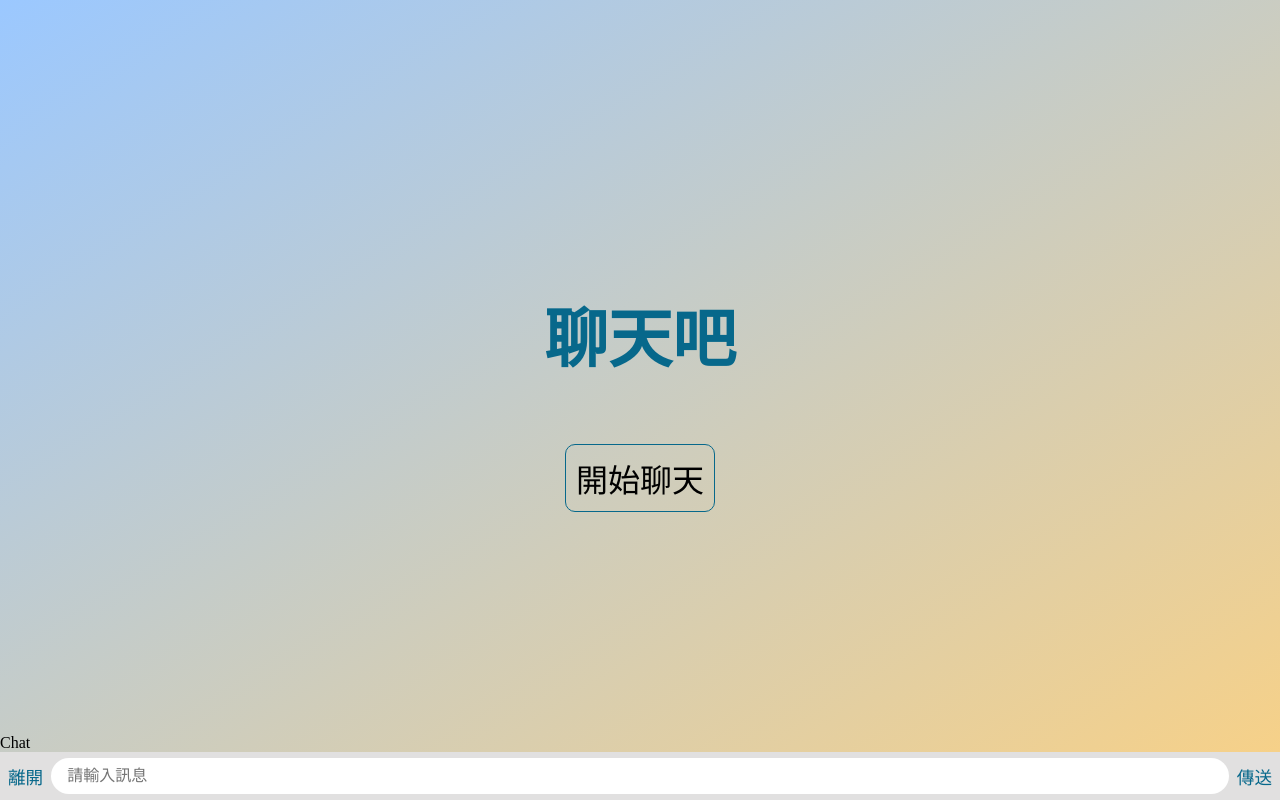
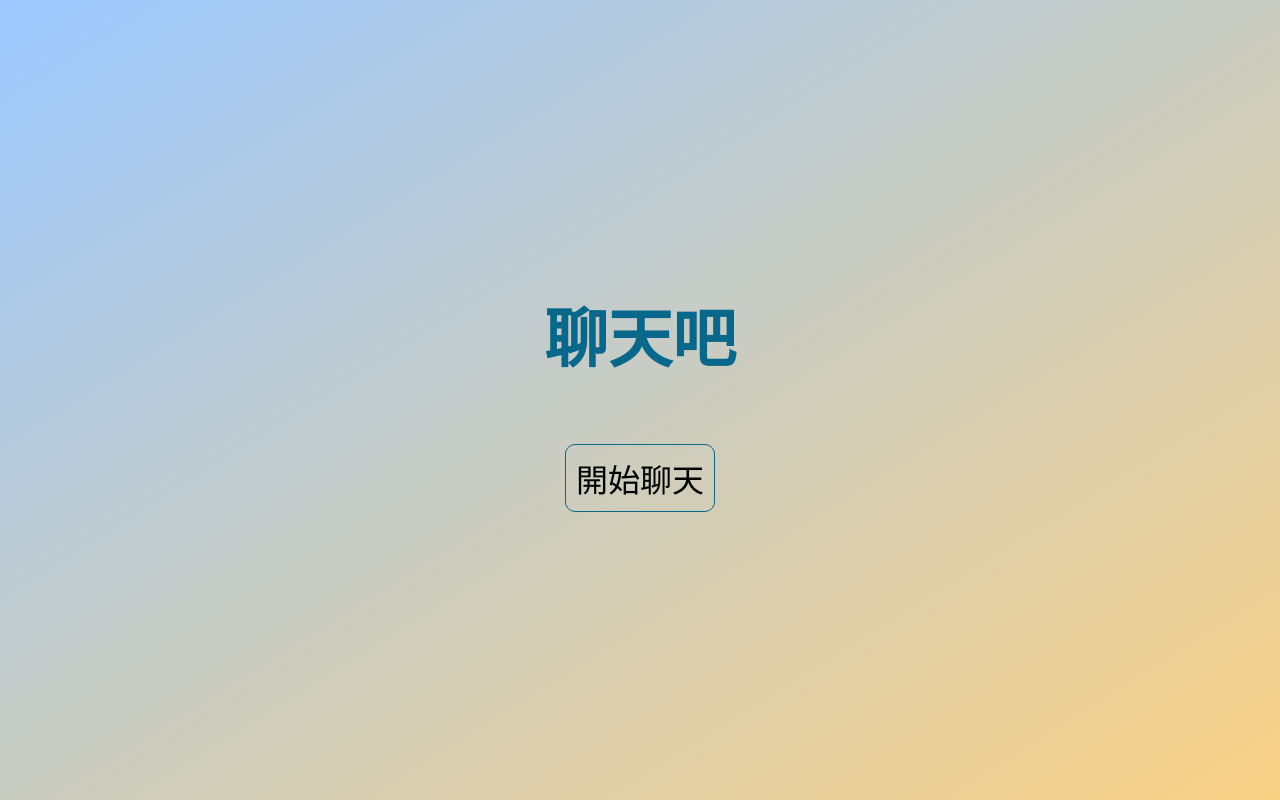
Before and after one commit to JiangShuuu/socket-chat, a React (Create React App) app in the folder client-chat/: page / in a window 1280 px wide. Built offline with nearby package versions, Linux system fonts and the light colour scheme.

Commit message:
add context

```diff
--- a/client-chat/src/App.js
+++ b/client-chat/src/App.js
@@ -1,13 +1,16 @@
 import { BrowserRouter, Routes, Route } from 'react-router-dom'
+import { MenuProvider } from './context/MenuContext'
 import Index from './pages/index'
 
 function App() {
   return (
-    <BrowserRouter>
-      <Routes>
-        <Route path="/" element={<Index />}></Route>
-      </Routes>
-    </BrowserRouter>
+    <MenuProvider>
+      <BrowserRouter>
+        <Routes>
+          <Route path="/" element={<Index />}></Route>
+        </Routes>
+      </BrowserRouter>
+    </MenuProvider>
   );
 }
 
--- a/client-chat/src/components/ChatInput.jsx
+++ b/client-chat/src/components/ChatInput.jsx
@@ -1,10 +1,13 @@
 import React from 'react'
 import styled from 'styled-components'
+import { useMenuToggleContext } from '../context/MenuContext'
 
 export default function ChatInput() {
+  const { toggleMenu } = useMenuToggleContext()
+
   return (
     <InputContainer>
-      <button className='inputBtn'>離開</button>
+      <button className='inputBtn' onClick={toggleMenu}>離開</button>
       <input type="text" placeholder='請輸入訊息' />
       <button className='inputBtn'>傳送</button>
     </InputContainer>
--- /dev/null
+++ b/client-chat/src/context/MenuContext.jsx
@@ -0,0 +1,19 @@
+import React, { useState, useContext, createContext } from 'react';
+
+export const MenuContexts = createContext()
+
+export const MenuProvider = ({ children }) => {
+  const [isMenuOpen, setIsMenuOpen] = useState(false)
+
+  const toggleMenu = () => {
+    setIsMenuOpen(!isMenuOpen)
+  }
+
+  return (
+    <MenuContexts.Provider value={{ isMenuOpen, toggleMenu }}>
+      {children}
+    </MenuContexts.Provider>
+  )
+}
+
+export const useMenuToggleContext = () => useContext(MenuContexts)
--- a/client-chat/src/pages/index.jsx
+++ b/client-chat/src/pages/index.jsx
@@ -2,18 +2,20 @@ import React, {useState} from 'react'
 // import { io } from 'socket.io-client'
 import styled from "styled-components"
 import Chat from '../components/Chat'
+import { useMenuToggleContext } from '../context/MenuContext'
 
 export default function Index() {
-
-
+  const { isMenuOpen, toggleMenu } = useMenuToggleContext()
 
   return (
     <Container>
       <div className='container'>
         <h1>聊天吧</h1>
       </div>
-      <button className='startChat'>開始聊天</button>
-      <Chat />
+      {isMenuOpen
+        ? <Chat />
+        : <button className='startChat' onClick={toggleMenu}>開始聊天</button>
+      }
     </Container>
   )
 }
```
